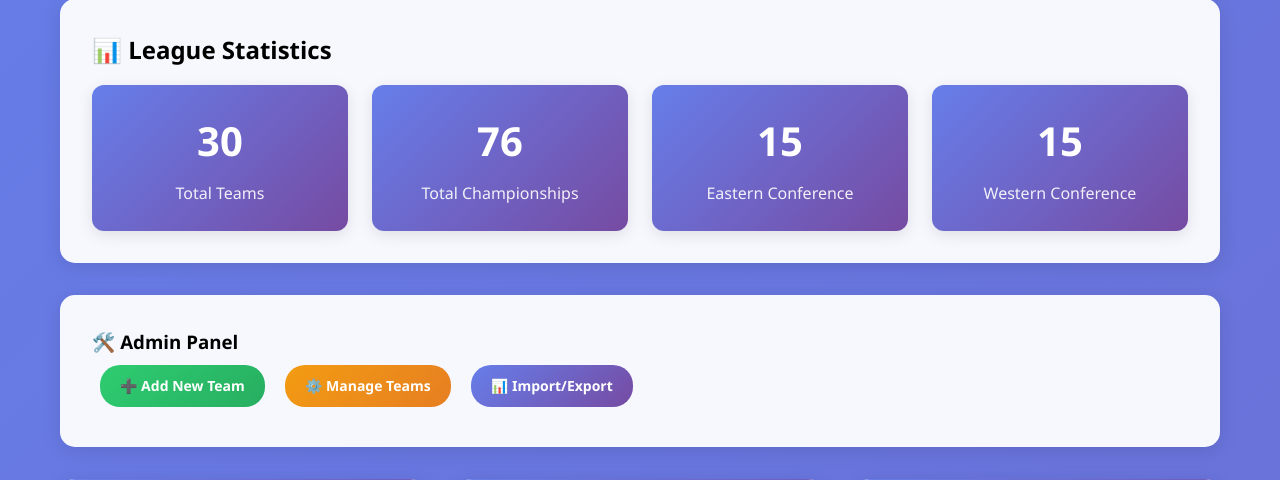
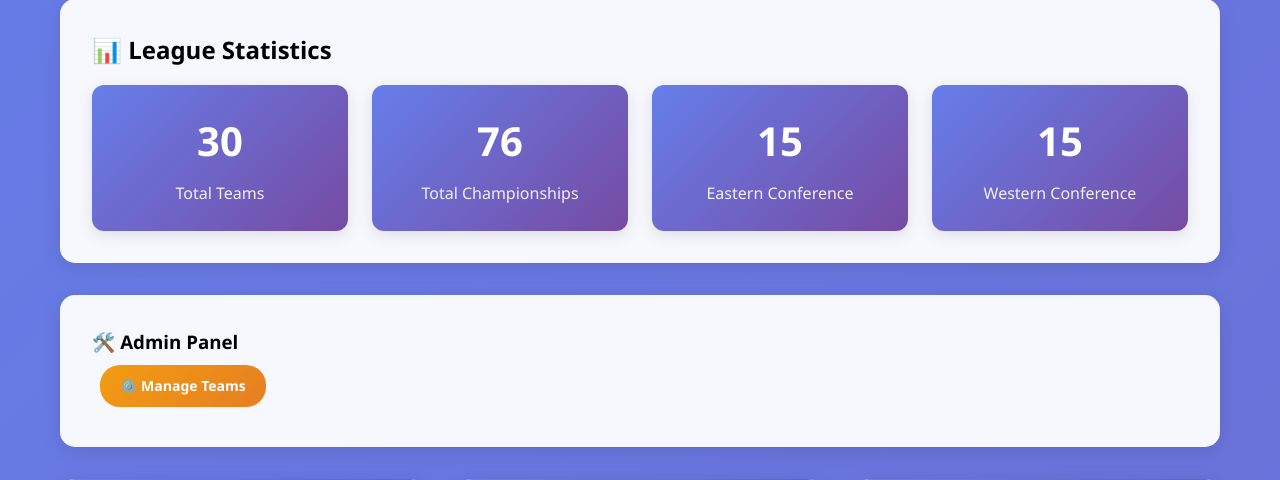
Before and after one commit to JohnMaynard0205/ProfElex3NBA, a PHP site: page / in a window 1280 px wide. Shown: the part 502-982 px from the top of the page. Run offline with PHP 8.4, Linux system fonts and the light colour scheme; data comes from the database, SQL or seed files in the repository.

Commit message:
2nd commit

```diff
--- a/admin/manage_teams.php
+++ b/admin/manage_teams.php
@@ -226,7 +226,6 @@ $total_teams = count($teams);
 
             <div style="display: flex; justify-content: between; align-items: center; margin-bottom: 1rem; flex-wrap: wrap; gap: 1rem;">
                 <h2>📋 Teams Management</h2>
-                <a href="add_team.php" class="admin-btn btn-success">➕ Add New Team</a>
             </div>
 
             <div class="search-bar">
--- a/index.php
+++ b/index.php
@@ -145,9 +145,7 @@ foreach ($teams as $team) {
         <!-- Admin Panel -->
         <div class="admin-panel">
             <h3>🛠️ Admin Panel</h3>
-            <a href="admin/add_team.php" class="admin-btn btn-success">➕ Add New Team</a>
             <a href="admin/manage_teams.php" class="admin-btn btn-warning">⚙️ Manage Teams</a>
-            <a href="admin/import_export.php" class="admin-btn btn-primary">📊 Import/Export</a>
         </div>
 
         <!-- Results Section -->
```
Also changed, not shown: 1 other file.
